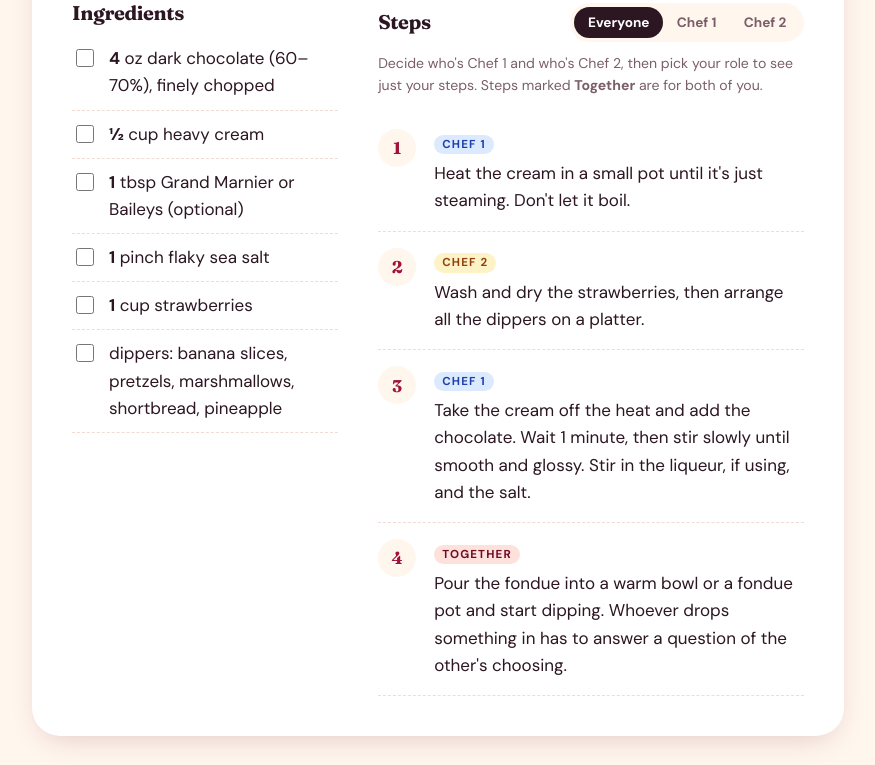
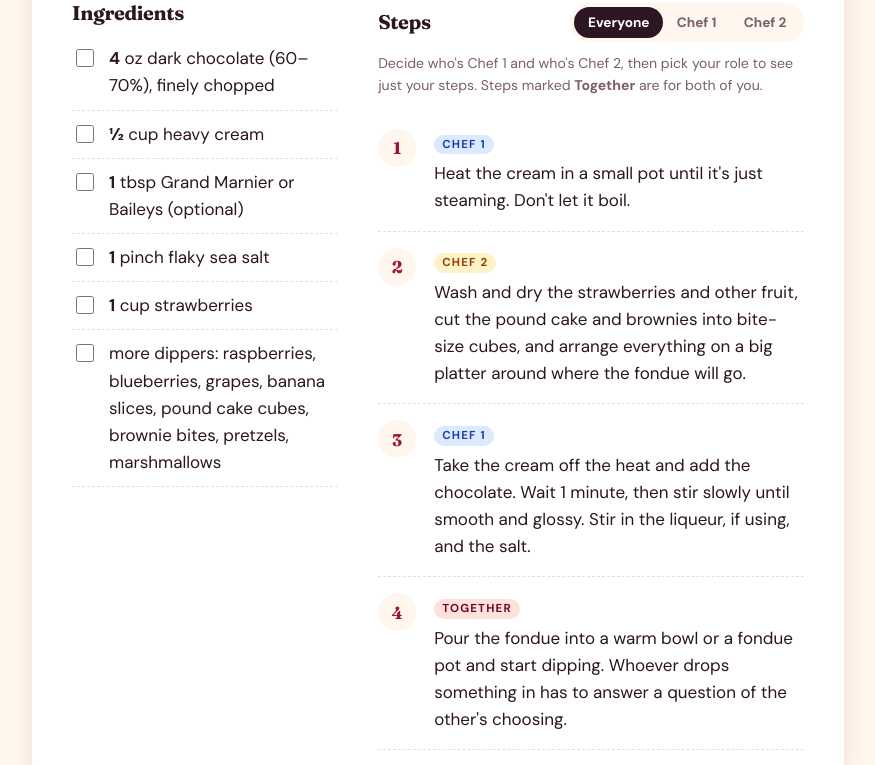
Before and after one commit to robertjc83/table-for-two, an Astro site: page /recipes/strawberry-chocolate-fondue in a window 1280 px wide. Shown: the part 1464-2229 px from the top of the page, without its empty margins (28-903 px from the left). Built offline with nearby package versions, Linux system fonts and the light colour scheme; Astro itself is replaced by a stand-in of ours.

Commit message:
Add chocolate fondue photo and match dipper list
Co-Authored-By: Claude Opus 5.5 <noreply@anthropic.com>
Claude-Session: https://claude.ai/code/session_018D2GCyHVdFAbj4DDKmWaoo

```diff
--- a/src/content/recipes/strawberry-chocolate-fondue.md
+++ b/src/content/recipes/strawberry-chocolate-fondue.md
@@ -1,6 +1,8 @@
 ---
 title: "Dark Chocolate Fondue with Strawberries"
 description: "Silky dark chocolate fondue with a hint of sea salt, plus a platter of fruit and treats for dipping. Takes 10 minutes, and you'll be feeding each other."
+image: ./images/chocolate-fondue.jpg
+imageAlt: "Strawberry dipped in dark chocolate fondue over a candle-warmed pot, surrounded by berries, grapes, banana, pound cake, brownie bites, pretzels and marshmallows"
 emoji: "🍓"
 color: "#be123c"
 vibe: Playful
@@ -18,10 +20,10 @@ ingredients:
   - { qty: 1, unit: "tbsp", item: "Grand Marnier or Baileys (optional)" }
   - { qty: 1, unit: "pinch", item: "flaky sea salt" }
   - { qty: 1, unit: "cup", item: "strawberries" }
-  - { item: "dippers: banana slices, pretzels, marshmallows, shortbread, pineapple" }
+  - { item: "more dippers: raspberries, blueberries, grapes, banana slices, pound cake cubes, brownie bites, pretzels, marshmallows" }
 steps:
   - { who: chef1, text: "Heat the cream in a small pot until it's just steaming. Don't let it boil." }
-  - { who: chef2, text: "Wash and dry the strawberries, then arrange all the dippers on a platter." }
+  - { who: chef2, text: "Wash and dry the strawberries and other fruit, cut the pound cake and brownies into bite-size cubes, and arrange everything on a big platter around where the fondue will go." }
   - { who: chef1, text: "Take the cream off the heat and add the chocolate. Wait 1 minute, then stir slowly until smooth and glossy. Stir in the liqueur, if using, and the salt." }
   - { who: both, text: "Pour the fondue into a warm bowl or a fondue pot and start dipping. Whoever drops something in has to answer a question of the other's choosing." }
 pairing:
```
Also changed, not shown: src/content/recipes/images/chocolate-fondue.jpg (added).
